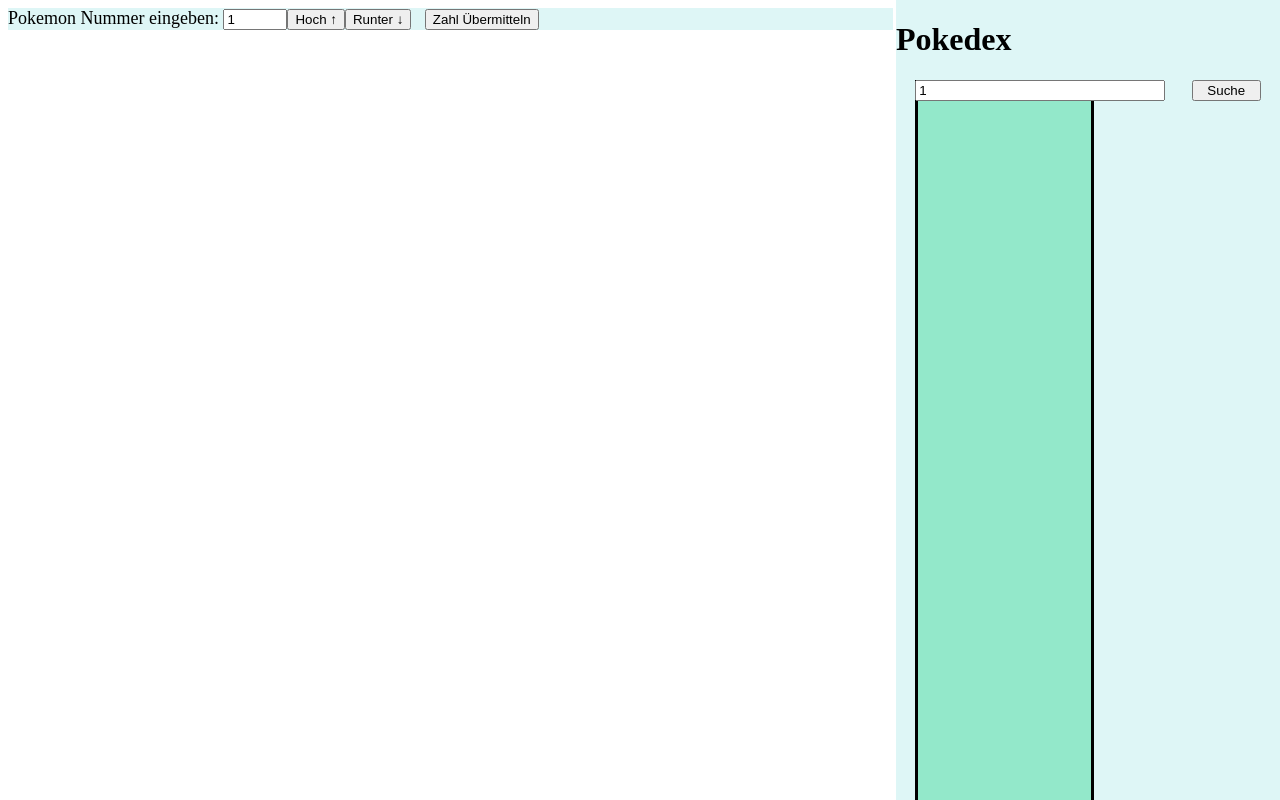
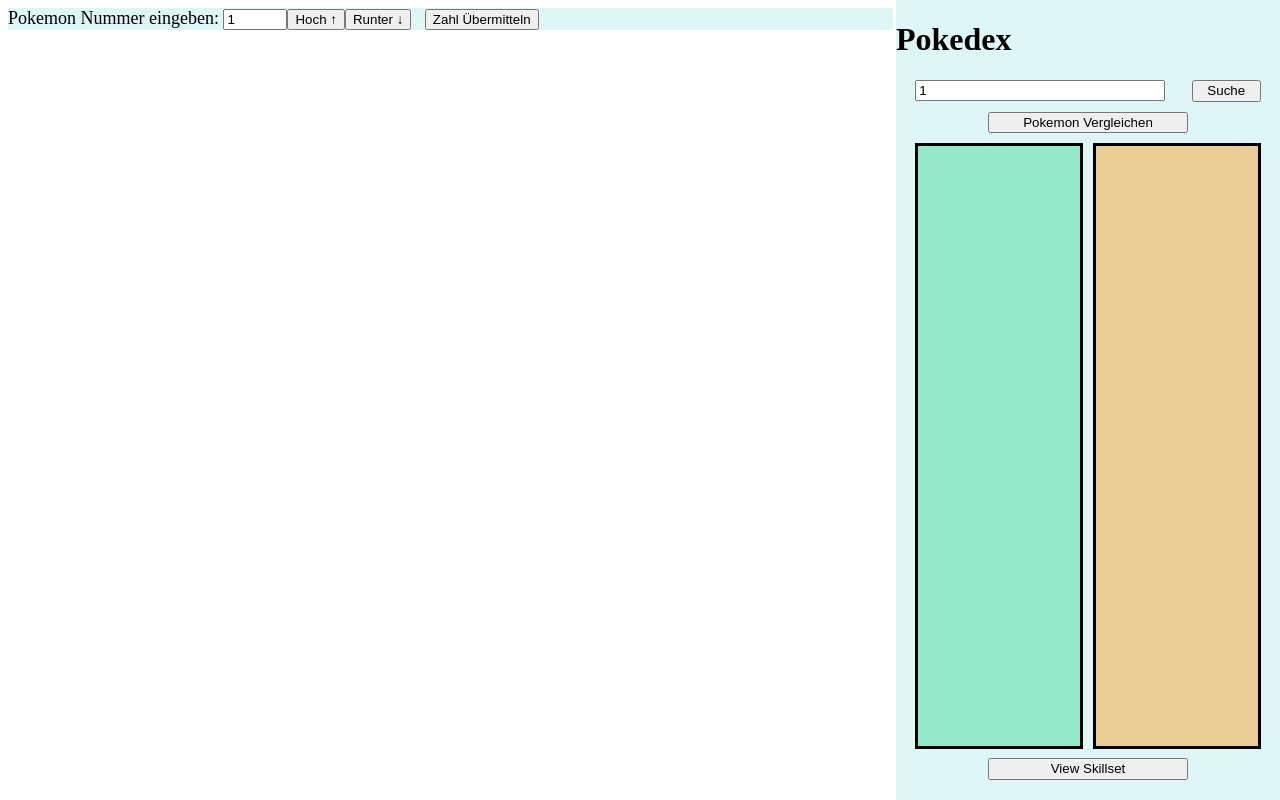
Before and after one commit to OsgFreeze/VuePokeApp, a Vue app: page / in a window 1280 px wide. Built offline with nearby package versions, Linux system fonts and the light colour scheme.

Commit message:
main Fix

```diff
--- a/src/components/sideBarPokedex/displayPokemonSideBar.vue
+++ b/src/components/sideBarPokedex/displayPokemonSideBar.vue
@@ -1,20 +1,44 @@
 <template>
-  <h1>Pokedex</h1>
-
+  <h1>Pokedex  {{result}}</h1>
   <div class="SearchDesign">
       <input class="Searchbar" type="text" v-model="suche" min="1" max="898" > <!-- Suchleiste die von 1 bis 1010 geht da es nur 1010 Pokemon gibt-->
       <button class="SuchButton" @click="getApi(0)" type="button">Suche</button> <!-- Button ruft die getApi Methode auf -->
   </div>
 
-  <div class="DisplayLeftSide">
-    <div v-if="pokeDatenAnzeigen === true"> <!-- if Abfrage weil Api Call noch nicht gemacht worden ist -->
-      <div class>
-        <img class="PokemonPicture" :src="pokemonSprite.other.home.front_shiny" /> <br> <!-- Bild wird eingeblendet -->
+  <div class="compareButtonDiv">
+    <button style="width: 200px" @click="getApi(2)" type="button">Pokemon Vergleichen</button> <!-- Button um getData Methode aufzurufen-->
+  </div>
+
+  <div class="DisplayPokemon">
+    <div class="DisplayLeftSide">
+      <div class="PokemonDataLeft" v-if="this.pokeDatenAnzeigenLeft == true"> <!-- if Abfrage weil Api Call noch nicht gemacht worden ist -->
+        <div class>
+          <img class="PokemonPicture" :src="pokemonSpriteL.other.home.front_default" /> <br> <!-- Bild wird eingeblendet -->
+        </div>
+        Name: {{ pokemonNameL }} <br>
+        Stats:
+        <p v-for="(stats, zähler) in baseStatsL" :key="zähler">{{ stats.stat.name }} : {{ stats.base_stat }}</p>
+        <p> Height: {{ this.heightL }} </p>
+        <p> Weight: {{ this.weightL }} </p>
+        <p v-for="(typ, zähler) in pokemonTypL" :key="zähler">Typ {{zähler + 1}} : {{typ.type.name}}</p>
       </div>
+    </div>
+
+    <div class="DisplayRightSide">
+     <div class="PokemonDataRight" v-if="this.pokeDatenAnzeigenRight == true"> <!-- if Abfrage weil Api Call noch nicht gemacht worden ist -->
+       <img class="PokemonPicture" :src="pokemonSpriteR.other.home.front_default" /> <br> <!-- Bild wird angezeigt -->
+       Name:{{ pokemonNameR }} <br>
+       Stats:
+       <p v-for="(stats, zähler) in baseStatsR" :key="zähler">{{ stats.stat.name }} : {{ stats.base_stat }}</p>
+       <p> Height: {{ this.heightR }} </p>
+       <p> Weight: {{ this.weightR }} </p>
+       <p v-for="(typ, zähler) in pokemonTypR" :key="zähler">Typ {{zähler + 1}} : {{typ.type.name}}</p>
+     </div>
     </div>
   </div>
 
-   <showTypeRelations :pokeDatenAnzeigenCompare="this.pokeDatenAnzeigen" :übergabePokeObjekt="this.pokemonObjekt"/> <!-- übergabe vom PokemonObjekt und Boolean damit comparePokemon die daten speichern und anzeigen kann -->
+    <showTypeRelations :übergebeneTypen="this.pokemonTypes"/>
+
 </template>
 
 
@@ -36,24 +60,19 @@
         pokemonTypL: [],
         heightL: 0,
         weightL: 0,
-
         pokemonNameR: "",
         pokemonSpriteR: {},
         baseStatsR: [],
         pokemonTypR: [],
         heightR: 0,
         weightR: 0,
-
         pokeDatenAnzeigenLeft: false,
         pokeDatenAnzeigenRight: false,
-
         result:"",
-
         pokemonTypes: {
           pokemonTypL: [],
           pokemonTypR: [],
         }
-
       }
     },
     methods: {
@@ -82,7 +101,6 @@
             this.weightR = this.pokemonObjekt.weight;
             this.pokeDatenAnzeigenRight = true;
           }
-
         })
       },
     }
@@ -100,14 +118,12 @@
     margin-bottom: 10px;
     text-align: center;
    }
-
   .DisplayPokemon{
     display: flex;
     flex-direction: row;
     height: 600px;
     width: 100%;
   }
-
     .DisplayLeftSide{
       background-color: rgba(35, 212, 138, 0.397);
       margin-left: 5%;
@@ -116,13 +132,11 @@
       height: 100%;
       border: solid;
     }
-
       .PokemonDataLeft{
         text-align: left;
         margin-left: 5px;
         text-transform: capitalize;
       }
-
     .DisplayRightSide{
       background-color: rgba(255, 146, 4, 0.397);
       margin-right: 5%;
@@ -131,13 +145,11 @@
       height: 100%;
       border: solid;
     }
-
     .PokemonDataRight{
       text-align: left;
       margin-left: 5px;
       text-transform: capitalize;
     }
-
   .Searchbar{
     height: 15px;
     width: 70%;
@@ -149,17 +161,17 @@
     width: 20%;
     float: right;
   }
-
   .SearchDesign{
     margin-left: 5%;
     margin-right: 5%;
+    background-color: blue;
+    background-color: rgba(0, 0, 0, 0);
+    height: 22px;
   }
-
   .PokemonPicture{
     height: 200px;
     width: 200px;
   }
 
 
-
 </style>
```
